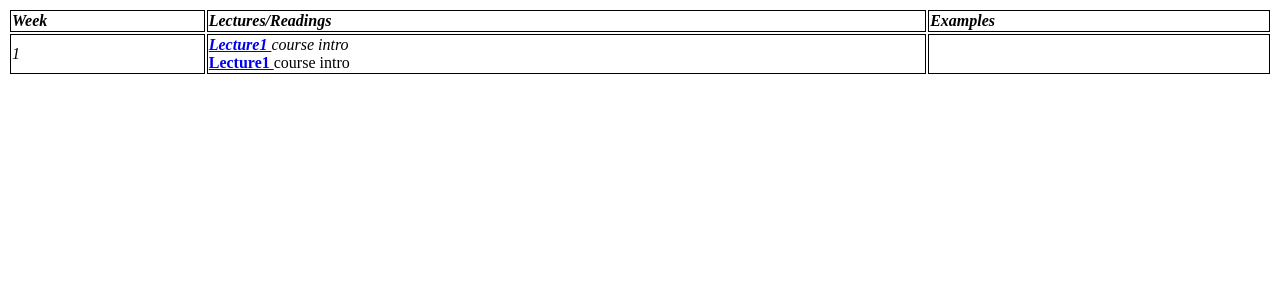
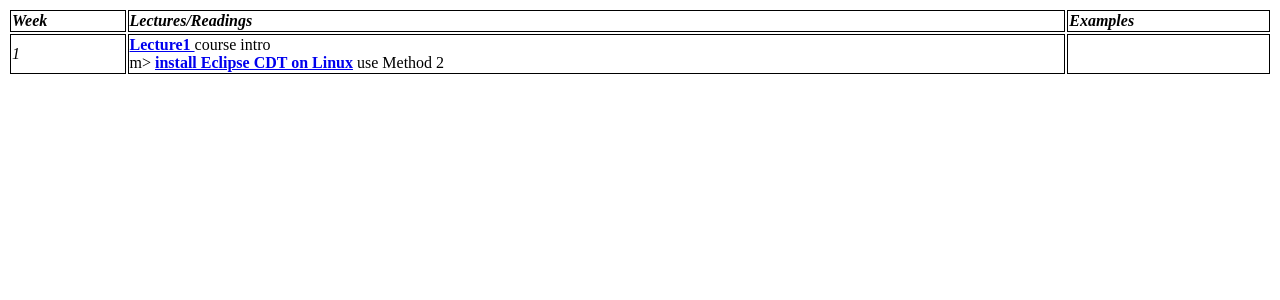
Before and after one commit to CNUClasses/CPSC327, a Jekyll site: the page navbar/Lectures.html, which Jekyll copies as it is, in a window 1280 px wide. Shown: the top 300 px of the page. Built offline with Jekyll 4.4.1, drawn with Linux system fonts in a browser that asks for light colours.

Commit message:
Update Lectures.html

```diff
--- a/navbar/Lectures.html
+++ b/navbar/Lectures.html
@@ -17,9 +17,10 @@
 		</tr>
 		<tr>
 			<td class="style_white "><em>1</em></td>
-			<td class="style_white "><em><strong><a href="https://github.com/CNUClasses/CPSC327/blob/master/lectures/1-intro.pdf"> Lecture1 </a></strong> course intro<br /></em>
-            <strong><a href="https://github.com/CNUClasses/CPSC327/blob/master/lectures/1-intro.pdf"> Lecture1 </a></strong> course intro<br />
-            </td>
+			<td class="style_white ">
+				<strong><a href="https://github.com/CNUClasses/CPSC327/blob/master/lectures/1-intro.pdf"> Lecture1 </a></strong> course intro<br>m>
+            			<strong><a href="https://itsfoss.com/c-plus-plus-ubuntu/">install Eclipse CDT on Linux</a></strong> use Method 2 <br />
+            		</td>
 			<td class="style_white "><em></em></td>
 		</tr>
 	    </table>
```
